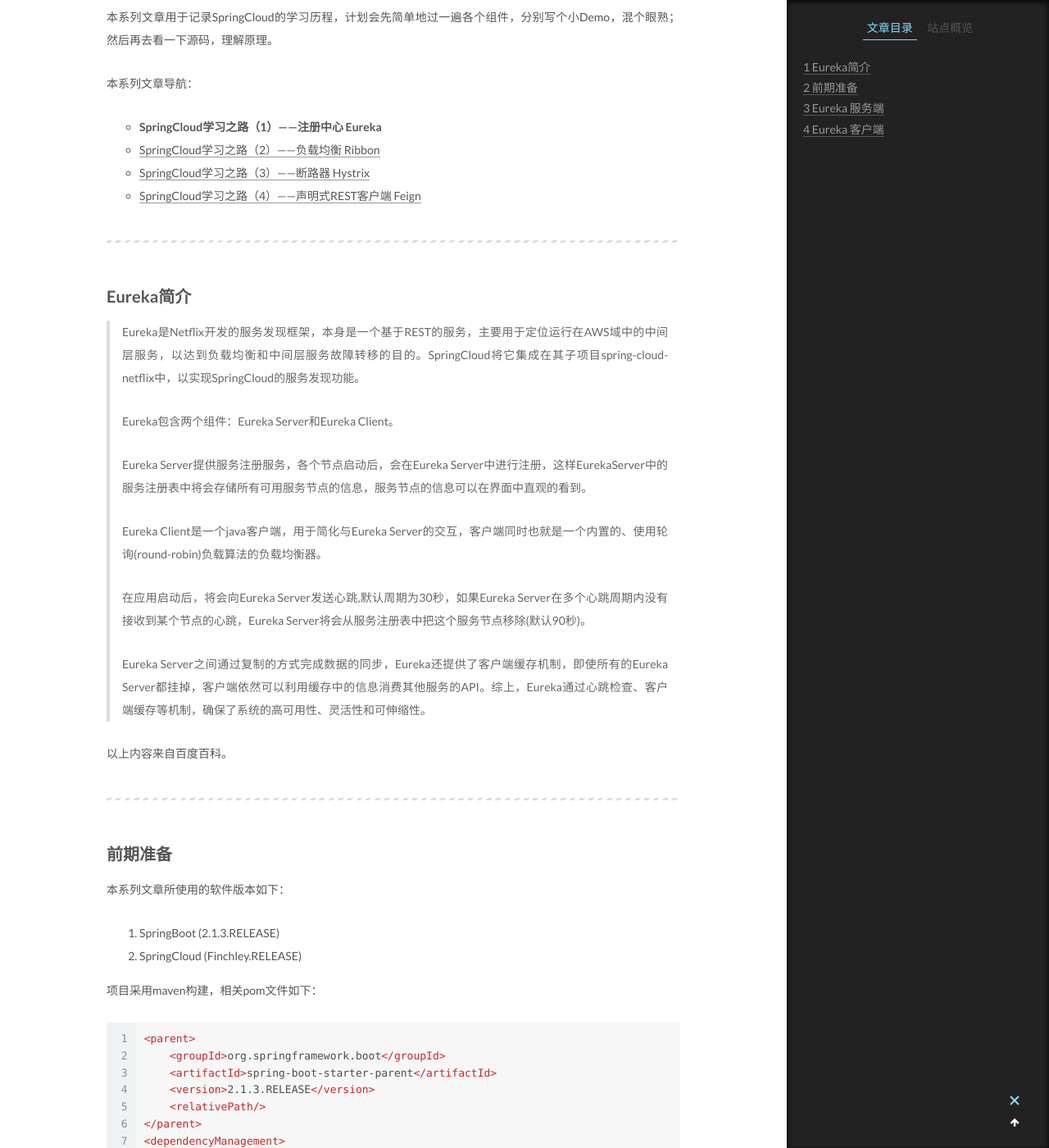
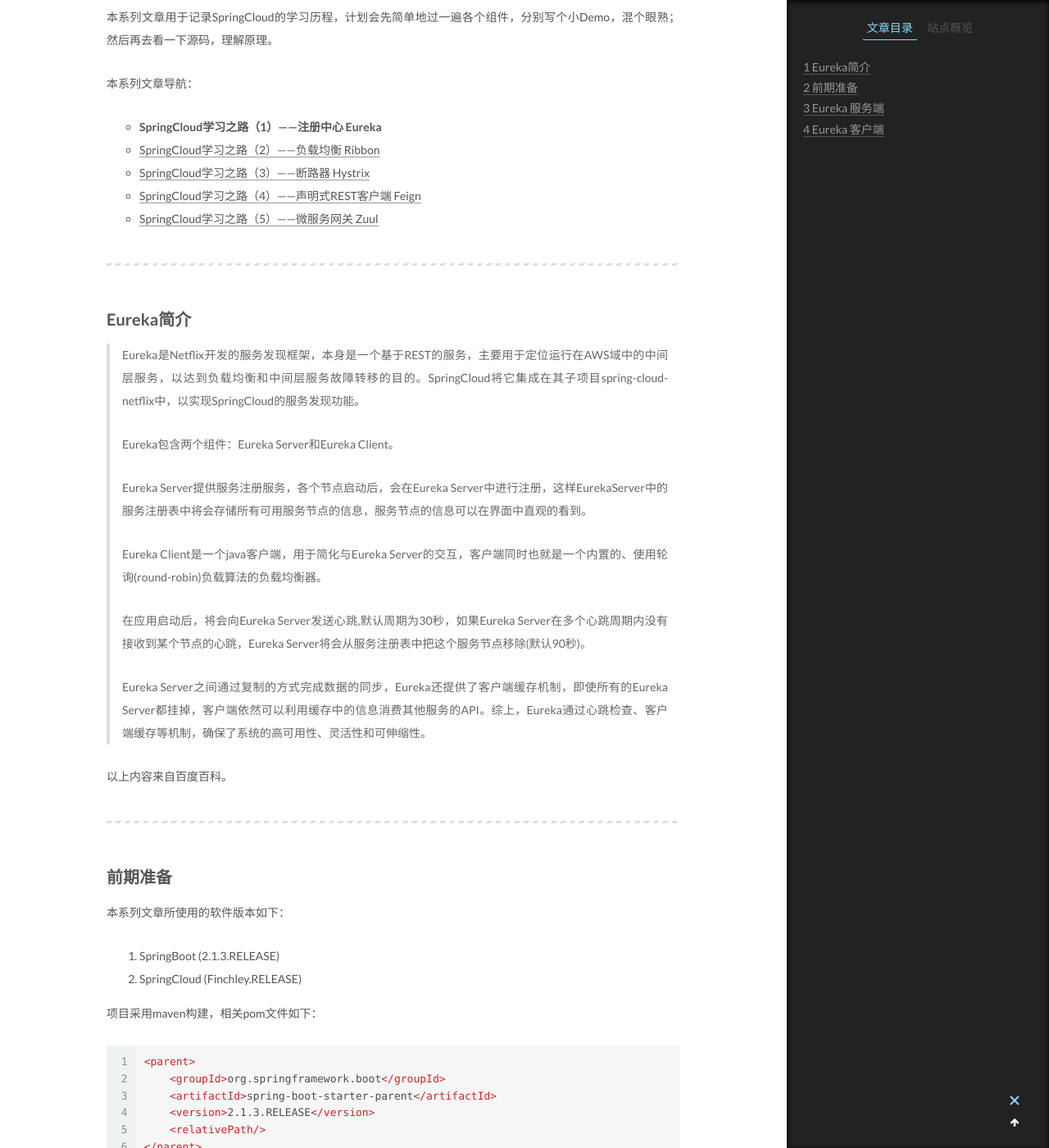
Before and after one commit to iamwzt/iamwzt.github.io, a Jekyll site: the page built from _posts/2019-08-22-SpringCloud学习之路（1） 注册中心 Eureka.md, in a window 1280 px wide and 1400 px high, scrolled down 460 px. Shown: the whole window at 82% size. Built offline with Jekyll 4.4.1, drawn with Linux system fonts in a browser that asks for light colours.

Commit message:
Update 2019-08-22-SpringCloud学习之路（1） 注册中心 Eureka.md

```diff
--- a/_posts/2019-08-22-SpringCloud学习之路（1） 注册中心 Eureka.md
+++ b/_posts/2019-08-22-SpringCloud学习之路（1） 注册中心 Eureka.md
@@ -17,6 +17,7 @@
 - [SpringCloud学习之路（2）——负载均衡 Ribbon](https://iamwzt.github.io/2019/08/23/SpringCloud%E5%AD%A6%E4%B9%A0%E4%B9%8B%E8%B7%AF-2-%E8%B4%9F%E8%BD%BD%E5%9D%87%E8%A1%A1-Ribbon/)
 - [SpringCloud学习之路（3）——断路器 Hystrix](https://iamwzt.github.io/2019/08/23/SpringCloud%E5%AD%A6%E4%B9%A0%E4%B9%8B%E8%B7%AF-3-%E6%96%AD%E8%B7%AF%E5%99%A8-Hystrix/)
 - [SpringCloud学习之路（4）——声明式REST客户端 Feign](https://iamwzt.github.io/2019/08/24/SpringCloud%E5%AD%A6%E4%B9%A0%E4%B9%8B%E8%B7%AF-4-%E5%A3%B0%E6%98%8E%E5%BC%8FREST%E5%AE%A2%E6%88%B7%E7%AB%AF-Feign/)
+- [SpringCloud学习之路（5）——微服务网关 Zuul](https://iamwzt.github.io/2019/08/27/SpringCloud%E5%AD%A6%E4%B9%A0%E4%B9%8B%E8%B7%AF-5-%E5%BE%AE%E6%9C%8D%E5%8A%A1%E7%BD%91%E5%85%B3-Zuul/)
 
 ---
 
```
